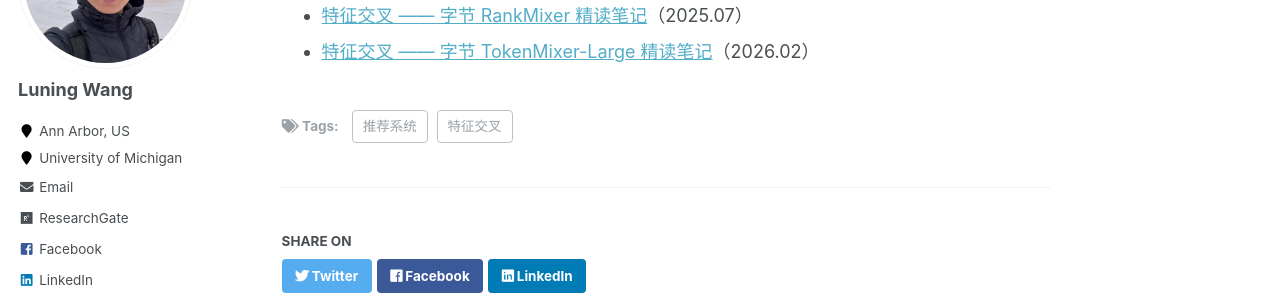
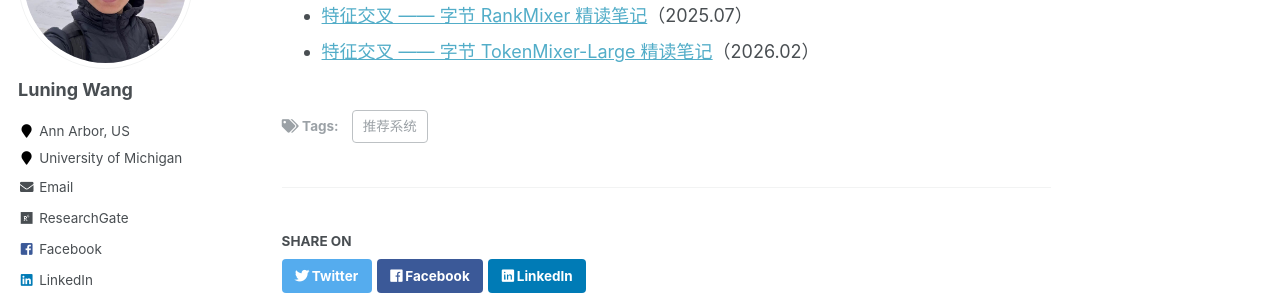
Before and after one commit to wln20/wln20.github.io, a Jekyll site: the page built from _posts/2026-01-01-GR-FeatCross.md, in a window 1280 px wide and 900 px high, scrolled down 369 px. Shown: the part 142-442 px from the top of the window. Built offline with Jekyll 4.4.1, drawn with Linux system fonts in a browser that asks for light colours.

Commit message:
Remove '特征交叉' tag from the post
Removed '特征交叉' tag from the post.

```diff
--- a/_posts/2026-01-01-GR-FeatCross.md
+++ b/_posts/2026-01-01-GR-FeatCross.md
@@ -4,7 +4,6 @@ date: 2026-01-01
 permalink: /posts/2026/01/GR-FeatCross/
 tags:
   - 推荐系统
-  - 特征交叉
 ---
 
 特征交叉（Feature Crossing）是精排模型的核心部件之一，其通过实现不同特征之间的高阶交叉来捕捉复杂的用户兴趣模式，已有多年的研究历史。随着LLM领域对于scaling law等验证，特征交叉领域近年来也出现了一些致力于实现模型scaling的工作。相比于生成式精排强调范式由判别式到生成式的转变，这部分工作仍保持了传统精排模型的判别式目标，同时通过设计更好的模型架构等方式来成功扩大模型规模到大模型量级，证明在传统判别式范式下仍然能够吃到scaling的红利。
```
